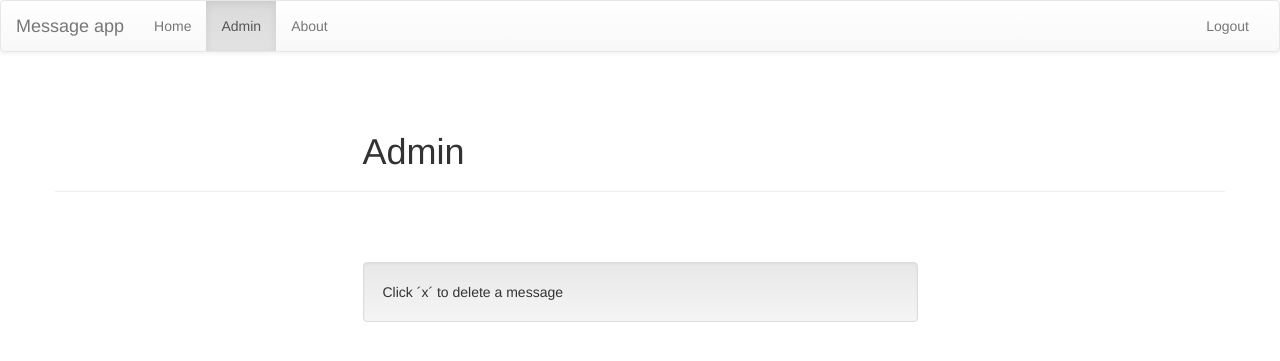
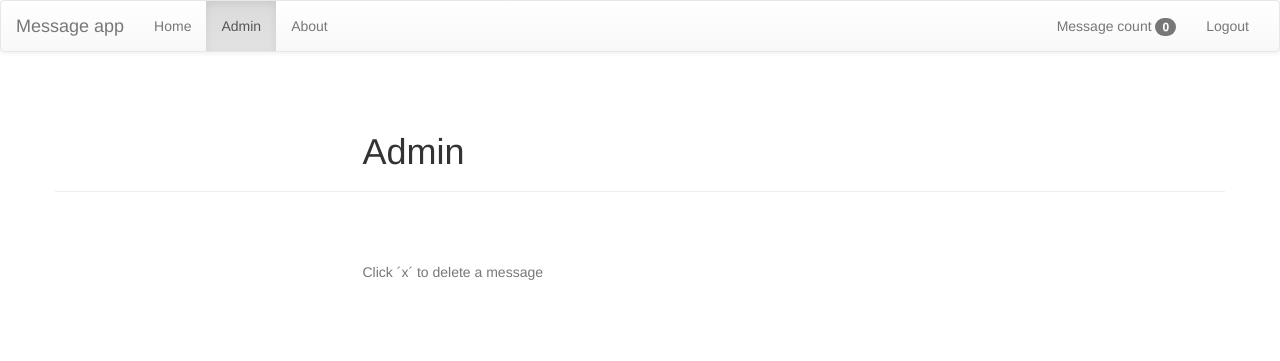
Before and after one commit to fi5u/Message-app, a Flask app: page /admin in a window 1280 px wide. Shown: the top 361 px of the page. Run offline with Flask 2, Linux system fonts and the light colour scheme; the visitor is signed in with stand-in values (Sample User, id 1); some libraries are stand-ins or nearby versions.

Commit message:
Added message count

```diff
--- a/message_app/static/js/script.js
+++ b/message_app/static/js/script.js
@@ -6,7 +6,6 @@
 
     // Action for first load
     activate();
-
 
     // Functions to call on first load
     function activate() {
@@ -45,6 +44,8 @@
                     if (document.querySelector('#submitButton')) {
                         document.querySelector('#submitButton').addEventListener('click', submitMessage, false);
                     }
+
+                    setMessageCount();
                 }
 
                 openRequest.onerror = function(e) {
@@ -89,6 +90,7 @@
 
         request.onsuccess = function(e) {
         	setMessage(processedMsg);
+            setMessageCount();
         }
     }
 
@@ -141,6 +143,7 @@
 
         setTimeout(function() {
             div.className = div.className + ' panel-appear';
+
         }, 50);
     }
 
@@ -164,6 +167,7 @@
 
         transaction.oncomplete = function(event) {
             panel.className = panel.className.replace(' panel-appear', '');
+            setMessageCount();
             setTimeout(function() {
                 panel.remove();
             }, 1000);
@@ -191,6 +195,14 @@
     }
 
 
+    // Count the number of messages and update the message count
+    function setMessageCount() {
+        db.transaction(['osMsgStore'],'readonly').objectStore('osMsgStore').count().onsuccess = function(event) {
+            document.getElementById('messageCount').innerHTML = event.target.result;
+        };
+    }
+
+
 
     // HELPER FUNCTIONS
 
--- a/message_app/templates/admin.html
+++ b/message_app/templates/admin.html
@@ -5,9 +5,7 @@
 <div class="container" style="margin-top:50px">
     <div class="row intro">
         <div class="col-md-6 col-md-offset-3">
-            <div class="well">
-                Click ´x´ to delete a message
-            </div>
+            <p class="text-muted">Click ´x´ to delete a message</p>
         </div>
     </div>
 
--- a/message_app/templates/base.html
+++ b/message_app/templates/base.html
@@ -40,13 +40,17 @@
                     </li>
                     <li role="separator" class="divider"></li>
                 </ul>
-                {% if session['authenticated'] %}
+
                 <ul class="nav navbar-nav navbar-right">
+                    <li>
+                        <a>Message count <span class="badge" id="messageCount">0</span></a>
+                    </li>
+                    {% if session['authenticated'] %}
                     <li>
                         <a href="/logout">Logout</a>
                     </li>
+                    {% endif %}
                 </ul>
-                {% endif %}
             </div>
         </div>
     </nav>
```
